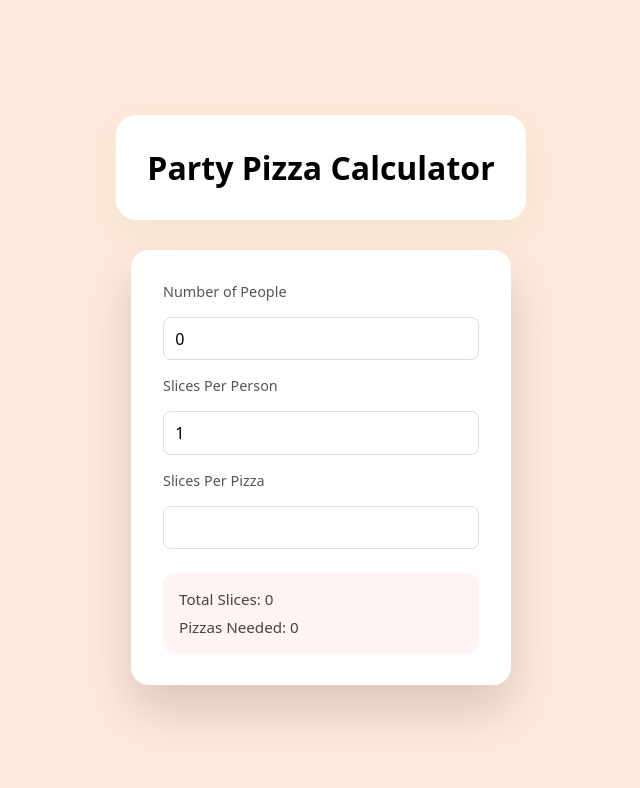
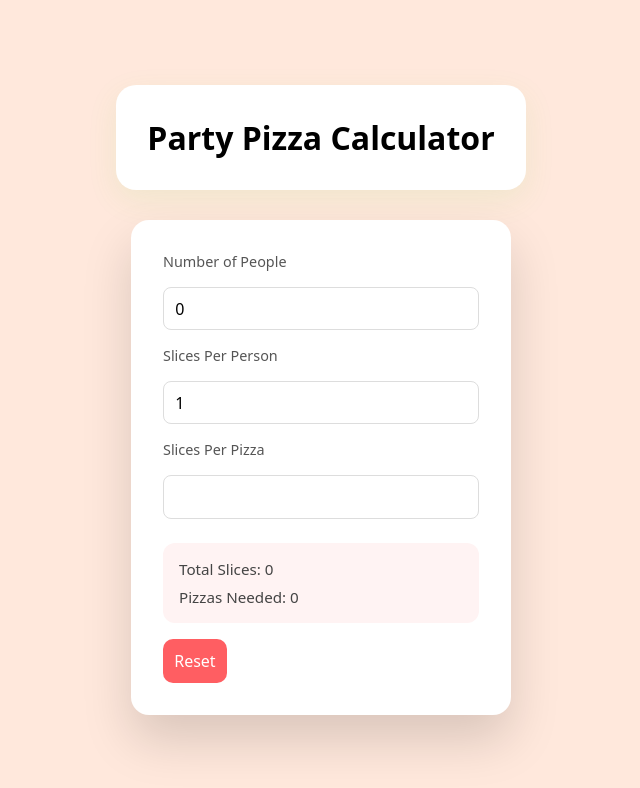
Before and after one commit to heonaliu/pizza-calculator, a React (Vite) app: page / in a window 1280 px wide. Shown: the top 788 px of the page, without its empty margins (319-959 px from the left). Built offline with nearby package versions, Linux system fonts and the light colour scheme.

Commit message:
add a reset button

```diff
--- a/src/components/InputsSection.jsx
+++ b/src/components/InputsSection.jsx
@@ -15,7 +15,7 @@ export const InputSection = ({
 
     value = Math.floor(value);
 
-    if (value < 1) value = 1;
+    if (value < 1) value = 0;
 
     setPeople(value);
   };
@@ -61,8 +61,6 @@ export const InputSection = ({
         type="number"
         value={slicePerPizza}
         onChange={handleSlicePizzaChange}
-        min="1"
-        step="1"
       />
     </div>
   );
--- a/src/components/PartyCalculator.jsx
+++ b/src/components/PartyCalculator.jsx
@@ -1,4 +1,5 @@
 import { InputSection } from "./InputsSection";
+import { Reset } from "./Reset";
 import { ResultsSection } from "./ResultsSection";
 import { useState } from "react";
 export const PartyCalculator = () => {
@@ -8,6 +9,12 @@ export const PartyCalculator = () => {
 
   const totalSlices = people * slicesPerPerson;
   const pizzaNeed = Math.ceil(totalSlices / slicePerPizza);
+
+  const handleReset = () => {
+    setPeople(0);
+    setSlicesPerPerson(1);
+    setSlicePerPizza(8);
+  };
 
   return (
     //passing values to input and results as props to children
@@ -21,6 +28,7 @@ export const PartyCalculator = () => {
         setSlicePerPizza={setSlicePerPizza}
       />
       <ResultsSection totalSlices={totalSlices} pizzaNeed={pizzaNeed} />
+      <Reset onClick={handleReset} />
     </div>
   );
 };
--- /dev/null
+++ b/src/components/Reset.jsx
@@ -0,0 +1,7 @@
+export const Reset = ({ onClick }) => {
+  return (
+    <button className="button" onClick={onClick}>
+      Reset
+    </button>
+  );
+};
```
